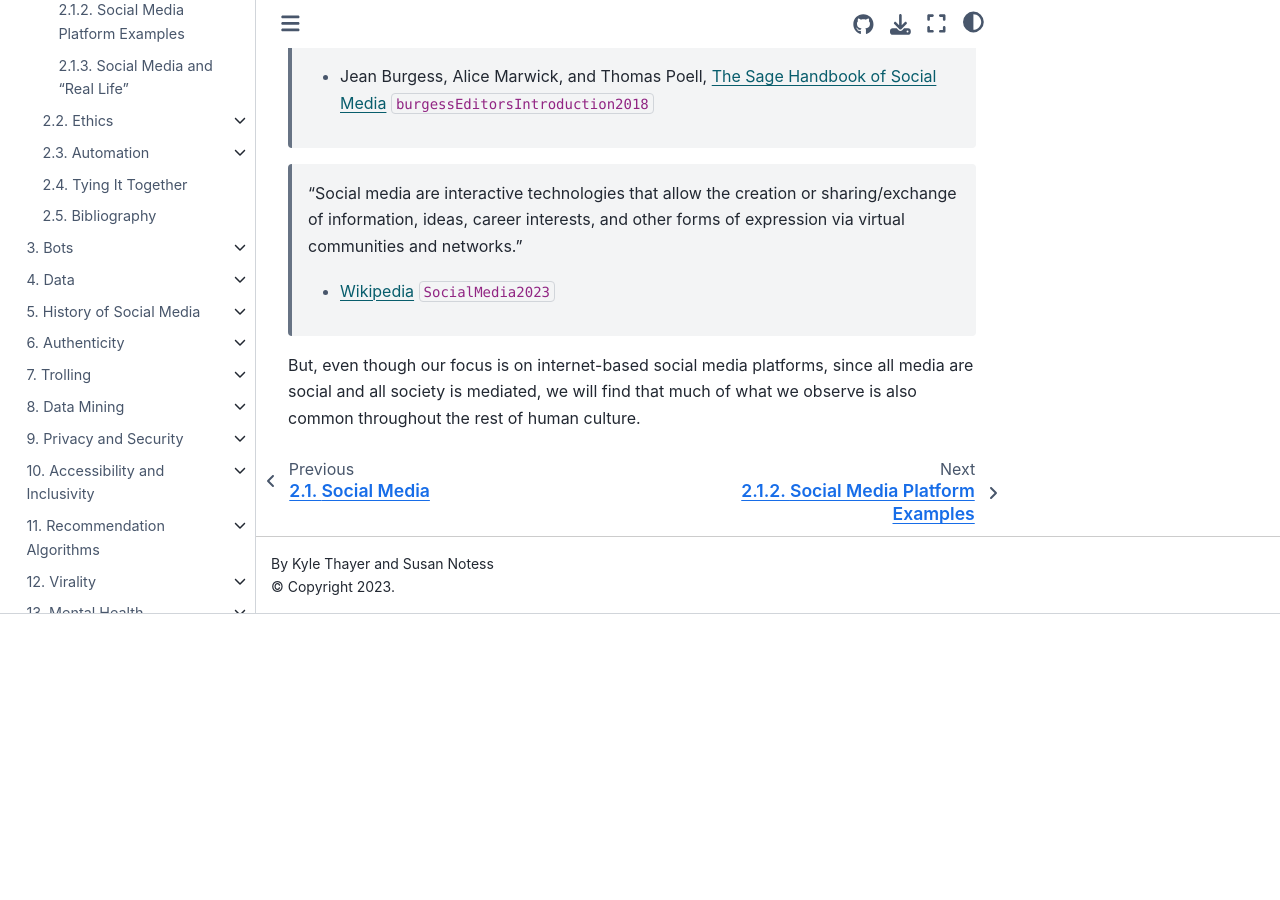
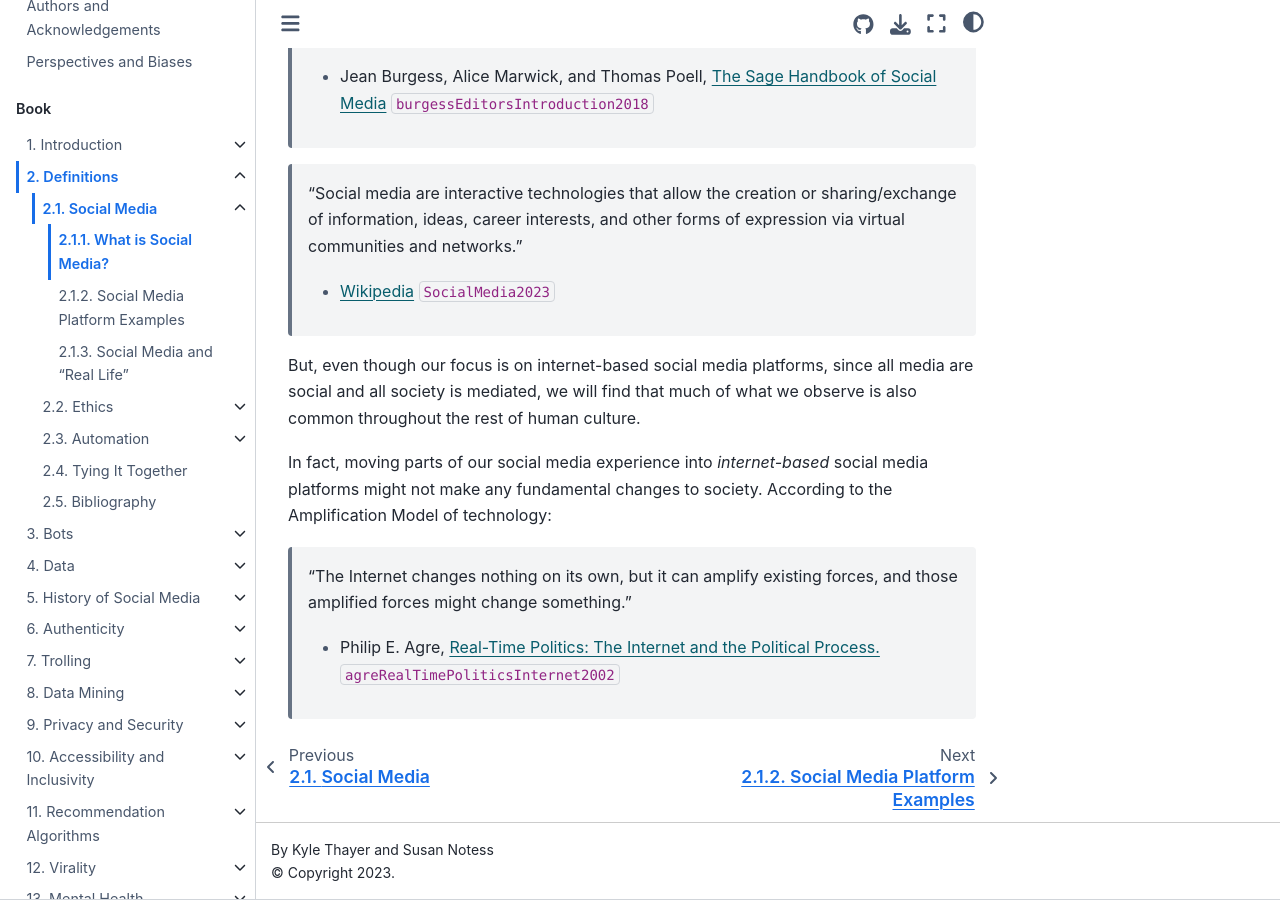
Before and after one commit to social-media-ethics-automation/book-src-reddit, a Jupyter Book: the page built from ch02_definitions/01_social_media/01_what_is_social_media.md, in a window 1280 px wide and 900 px high, scrolled down 737 px. Built offline with Jupyter Book 1.0.4 settings and Sphinx 7.4.7 and the Sphinx Book theme 1.1.4, drawn with Linux system fonts in a browser that asks for light colours; pages that are not in the unit, such as notebooks, are missing from menus; a script that is not in the unit is left out; cross-references to code outside the pages are shown as plain code; before the commit the page ends 1351 px from its top, so only the background shows below that; some of the changed lines change nothing that is shown.

Commit message:
add amplification model of technology to social media definition

```diff
--- a/ch02_definitions/01_social_media/01_what_is_social_media.md
+++ b/ch02_definitions/01_social_media/01_what_is_social_media.md
@@ -21,11 +21,7 @@ We will think of social media in terms of __internet-based social media platform
 
 But, even though our focus is on internet-based social media platforms, since all media are social and all society is mediated, we will find that much of what we observe is also common throughout the rest of human culture.
 
-% Moving our parts of our social media experience onto the Internet-based social media platforms does not fundamentally change how they work, but it can amplify different aspects of social media.
-% TODO: Add amplification theory (Kentaro)
-% Perhaps restate part in colonialism
-% [It may be the age of machines, but it's up to humans to save the world](https://www.theguardian.com/commentisfree/2015/jun/11/age-of-machines-humans-save-the-world) {cite:p}`toyamaItMayBe2015`
-% [Amplifying Inequality](https://medium.com/not-evenly-distributed/amplifying-inequality-64479f9aee85) {cite:p}`sydneyAmplifyingInequality2016`
-% [1] [Agre, Philip E. 1998. Yesterday’s tomorrow. Times Literary Supplement. July 3, 1998, pp. 3-4.](https://pages.gseis.ucla.edu/faculty/agre/tls.html) {cite:p}`agreYesterdayTomorrow1998`
-% [2] [Agre, Philip E. 2002. “Real-Time Politics: The Internet and the Political Process.” The Information Society 18:311-331.](https://pages.gseis.ucla.edu/faculty/agre/real-time.html) {cite:p}`agreRealTimePoliticsInternet2002`
-% - "The Internet changes nothing on its own, but it can amplify existing forces, and those amplified forces might change something."
+In fact, moving parts of our social media experience into _internet-based_ social media platforms might not make any fundamental changes to society. According to the Amplification Model of technology:
+> “The Internet changes nothing on its own, but it can amplify existing forces, and those amplified forces might change something.”
+>
+> - Philip E. Agre, [Real-Time Politics: The Internet and the Political Process.](https://pages.gseis.ucla.edu/faculty/agre/real-time.html) {cite:p}`agreRealTimePoliticsInternet2002`
--- a/ch20_colonialism/02_colonialism_in_tech.md
+++ b/ch20_colonialism/02_colonialism_in_tech.md
@@ -28,3 +28,12 @@ OLPC wanted to give every child in the world a laptop, so they could learn compu
 - It wasn't designed for what kids around the world would actually want. They didn't take input from actual kids around the world. OLPC thought they had superior knowledge and just assumed they knew what people would want.
 
 In the end, this project fell apart, and most of tech moved on to whatever next big idea to save the world.
+
+
+% TODO: Add amplification theory (Kentaro)
+% Perhaps restate part in colonialism
+% [It may be the age of machines, but it's up to humans to save the world](https://www.theguardian.com/commentisfree/2015/jun/11/age-of-machines-humans-save-the-world) {cite:p}`toyamaItMayBe2015`
+% [Amplifying Inequality](https://medium.com/not-evenly-distributed/amplifying-inequality-64479f9aee85) {cite:p}`sydneyAmplifyingInequality2016`
+% [1] [Agre, Philip E. 1998. Yesterday’s tomorrow. Times Literary Supplement. July 3, 1998, pp. 3-4.](https://pages.gseis.ucla.edu/faculty/agre/tls.html) {cite:p}`agreYesterdayTomorrow1998`
+% [2] [Agre, Philip E. 2002. “Real-Time Politics: The Internet and the Political Process.” The Information Society 18:311-331.](https://pages.gseis.ucla.edu/faculty/agre/real-time.html) {cite:p}`agreRealTimePoliticsInternet2002`
+% - "The Internet changes nothing on its own, but it can amplify existing forces, and those amplified forces might change something."
```
